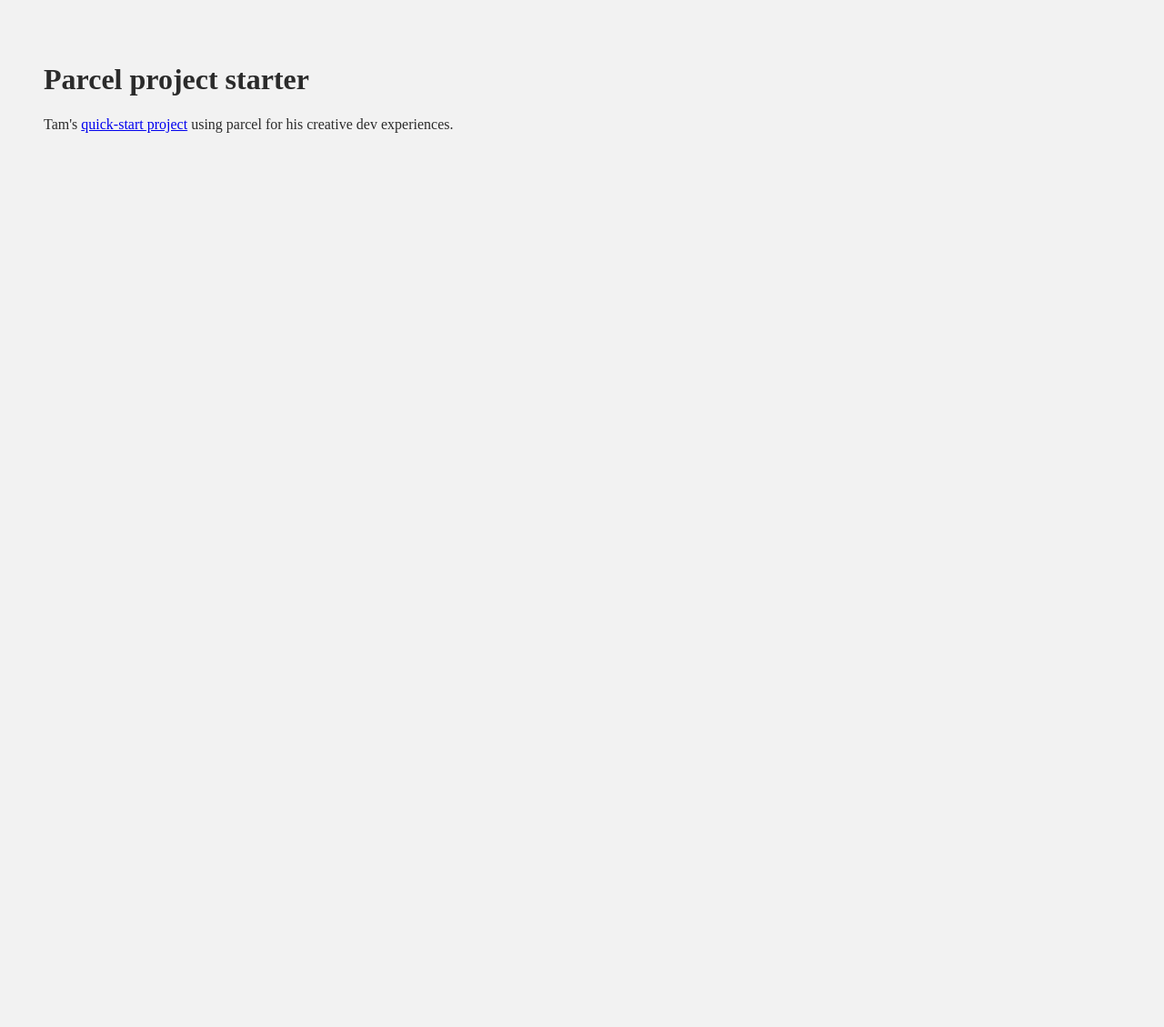
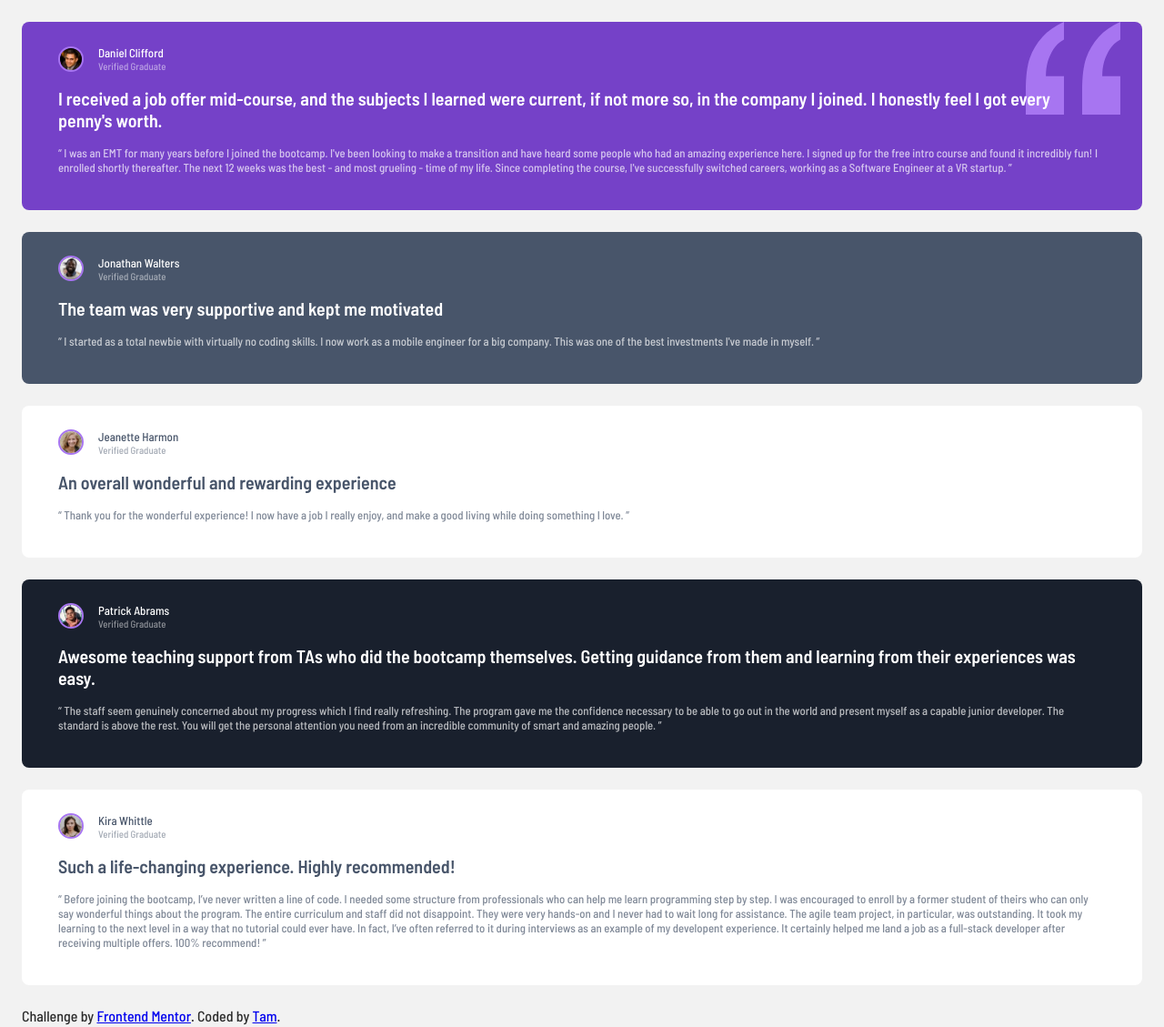
Before and after one commit to once-upon-a-tam/testimonials-grid-section, a website built with Parcel: page index.html in a window 1280 px wide. Shown: the whole page at 91% size. Before the commit the page ends 800 px from the top, so only its background shows below. Built offline with nearby package versions, Linux system fonts and the light colour scheme.

Commit message:
Frontend-mentor challenge solution.

```diff
--- a/index.html
+++ b/index.html
@@ -4,6 +4,8 @@
 	<meta charset="UTF-8">
 	<meta http-equiv="X-UA-Compatible" content="IE=edge">
 	<link rel="stylesheet" href="src/styles/index.scss">
+	<link rel="stylesheet" href="src/styles/pages/_testimonials.scss">
+
 	<!-- Canonical -->
     <link rel="canonical" href="https://www.example.com">
     <!-- Robots -->
@@ -12,28 +14,134 @@
     <meta name="viewport" content="width=device-width, initial-scale=1, minimum-scale=1, maximum-scale=5">
     <meta name="format-detection" content="telephone=no">
 	<!-- Title -->
-	<title>Tam's creative dev experiences</title>
+	<title>Tam's testimonials grid challenge</title>
 	<!-- Description -->
-	<meta name="description" content="One of Tam's tries at a creative dev effect.">
+	<meta name="description" content="Tam's solution to frontend-mentor's testimonials grid challenge.">
 	<!-- Social -->
     <!-- Twitter -->
     <meta name="twitter:card" content="summary_large_image">
-    <meta name="twitter:title" content="Tam's creative dev experiences">
-    <meta name="twitter:description" content="One of Tam's tries at a creative dev effect.">
+    <meta name="twitter:title" content="Tam's testimonials grid challenge">
+    <meta name="twitter:description" content="Tam's solution to frontend-mentor's testimonials grid challenge.">
     <meta name="twitter:image" content="#">
 
     <!-- Facebook -->
     <meta property="og:type" content="website">
     <meta property="og:url" content="https://www.example.com">
-    <meta property="og:title" content="Tam's creative dev experiences">
-    <meta property="og:description" content="One of Tam's tries at a creative dev effect.">
+    <meta property="og:title" content="Tam's testimonials grid challenge">
+    <meta property="og:description" content="Tam's solution to frontend-mentor's testimonials grid challenge.">
     <meta property="og:image" content="#">
     <meta property="og:image:width" content="1200">
     <meta property="og:image:height" content="630">
 </head>
 <body>
-	<h1>Parcel project starter</h1>
-	<p>Tam's <a href="https://github.com/simonfranza/parcel-projet-start">quick-start project</a> using parcel for his creative dev experiences.</p>
-	<script type="module" src="src/scripts/index.js"></script>
+	<main>
+		<article class="testimonial">
+			<header>
+				<img alt="Daniel Clifford" src="/assets/images/image-daniel.jpg">
+				<address>
+					<p>Daniel Clifford</p>
+					<p>Verified Graduate</p>
+				</address>
+			</header>
+			<blockquote>
+				<h1>I received a job offer mid-course, and the subjects I learned were current, if not more so,
+				in the company I joined. I honestly feel I got every penny's worth.</h1>
+
+				<p>
+					“ I was an EMT for many years before I joined the bootcamp. I've been looking to make a
+					transition and have heard some people who had an amazing experience here. I signed up
+					for the free intro course and found it incredibly fun! I enrolled shortly thereafter.
+					The next 12 weeks was the best - and most grueling - time of my life. Since completing
+					the course, I've successfully switched careers, working as a Software Engineer at a VR startup. ”
+				</p>
+			</blockquote>
+		</article>
+
+		<article class="testimonial">
+			<header>
+				<img alt="Jonathan Walters" src="/assets/images/image-jonathan.jpg">
+				<address>
+					<p>Jonathan Walters</p>
+					<p>Verified Graduate</p>
+				</address>
+			</header>
+			<blockquote>
+				<h1>The team was very supportive and kept me motivated</h1>
+
+				<p>
+					“ I started as a total newbie with virtually no coding skills. I now work as a mobile engineer
+					for a big company. This was one of the best investments I've made in myself. ”
+				</p>
+			</blockquote>
+		</article>
+
+		<article class="testimonial">
+			<header>
+				<img alt="Jeanette Harmon" src="/assets/images/image-jeanette.jpg">
+				<address>
+					<p>Jeanette Harmon</p>
+					<p>Verified Graduate</p>
+				</address>
+			</header>
+			<blockquote>
+				<h1>An overall wonderful and rewarding experience</h1>
+
+				<p>
+					“ Thank you for the wonderful experience! I now have a job I really enjoy, and make a good living
+					while doing something I love. ”
+				</p>
+			</blockquote>
+		</article>
+
+		<article class="testimonial">
+			<header>
+				<img alt="Patrick Abrams" src="/assets/images/image-patrick.jpg">
+				<address>
+					<p>Patrick Abrams</p>
+					<p>Verified Graduate</p>
+				</address>
+			</header>
+			<blockquote>
+				<h1>Awesome teaching support from TAs who did the bootcamp themselves. Getting guidance from them and
+				learning from their experiences was easy.</h1>
+
+				<p>
+					“ The staff seem genuinely concerned about my progress which I find really refreshing. The program
+					gave me the confidence necessary to be able to go out in the world and present myself as a capable
+					junior developer. The standard is above the rest. You will get the personal attention you need from
+					an incredible community of smart and amazing people. ”
+				</p>
+			</blockquote>
+		</article>
+
+		<article class="testimonial">
+			<header>
+				<img alt="Kira Whittle" src="/assets/images/image-kira.jpg">
+				<address>
+					<p>Kira Whittle</p>
+					<p>Verified Graduate</p>
+				</address>
+			</header>
+			<blockquote>
+				<h1>Such a life-changing experience. Highly recommended!</h1>
+
+				<p>
+					“ Before joining the bootcamp, I’ve never written a line of code. I needed some structure from
+					professionals who can help me learn programming step by step. I was encouraged to enroll by a former
+					student of theirs who can only say wonderful things about the program. The entire curriculum and staff
+					did not disappoint. They were very hands-on and I never had to wait long for assistance. The agile team
+					project, in particular, was outstanding. It took my learning to the next level in a way that no tutorial
+					could ever have. In fact, I’ve often referred to it during interviews as an example of my developent
+					experience. It certainly helped me land a job as a full-stack developer after receiving multiple offers.
+					100% recommend! ”
+				</p>
+			</blockquote>
+		</article>
+
+		<div class="attribution">
+		Challenge by <a href="https://www.frontendmentor.io?ref=challenge" target="_blank">Frontend Mentor</a>.
+		Coded by <a href="#">Tam</a>.
+		</div>
+	</main>
 </body>
 </html>
--- /dev/null
+++ b/src/styles/base/_typography.scss
@@ -0,0 +1,13 @@
+@font-face {
+	font-family: "Barlow Semi Condensed";
+	src: url("/assets/fonts/BarlowSemiCondensed-Medium.ttf");
+	font-weight: 500;
+	font-style: normal;
+  }
+
+@font-face {
+	font-family: "Barlow Semi Condensed";
+	src: url("/assets/fonts/BarlowSemiCondensed-SemiBold.ttf");
+	font-weight: 600;
+	font-style: normal;
+  }
--- a/src/styles/base/index.scss
+++ b/src/styles/base/index.scss
@@ -1 +1,18 @@
 @forward './reset';
+@forward './typography';
+
+/* Remove all animations, transitions and smooth scroll for people that prefer not to see them */
+@media (prefers-reduced-motion: reduce) {
+	html:focus-within {
+	  scroll-behavior: auto;
+	}
+
+	*,
+	*::before,
+	*::after {
+	  animation-duration: 0.01ms !important;
+	  animation-iteration-count: 1 !important;
+	  transition-duration: 0.01ms !important;
+	  scroll-behavior: auto !important;
+	}
+  }
--- a/src/styles/index.scss
+++ b/src/styles/index.scss
@@ -1,29 +1,2 @@
 @charset 'utf-8';
 @use './base' as *;
-
-body {
-	padding: 3em;
-}
-
-.hero {
-	height: 100%;
-	background: antiquewhite;
-	display: flex;
-	flex-direction: column;
-	align-items: center;
-	justify-content: center;
-	border-radius: 10px;
-
-	h1 {
-	  font-size: calc(54vw * 100 / 1440);
-	  margin-bottom: calc(12vw * 100 / 1440);
-	}
-
-	p {
-	  font-size: calc(24vw * 100 / 1440);
-	}
-  }
-
-  a {
-	text-decoration: underline;
-  }
--- /dev/null
+++ b/src/styles/pages/_testimonials.scss
@@ -0,0 +1,107 @@
+:root {
+	font-family: "Barlow Semi Condensed", sans-serif;
+	--clr-moderate-violet: hsl(263, 55%, 52%);
+}
+
+main {
+	padding: 1.5rem;
+	display: grid;
+	grid-template-columns: 1fr;
+	gap: 1.5rem;
+}
+
+.testimonial {
+	padding: 1.625rem 2.5rem;
+	background-color: #FFFFFF;
+	color: #48556A;
+	border-radius: .5rem;
+
+	header {
+		display: grid;
+		grid-template-columns: auto 1fr;
+		gap: 1rem;
+		align-items: center;
+
+		img {
+			height: 28px;
+			aspect-ratio: 1;
+			border-radius: 50%;
+			border: solid 2px #A775F1;
+		}
+
+		address {
+			font-style: normal;
+			font-weight: 500;
+			font-size: .81rem;
+
+			p {
+				margin: 0;
+			}
+
+			& > p:last-child {
+				filter: opacity(50%);
+				font-size: .68rem;
+			}
+		}
+	}
+
+	blockquote {
+		margin: 0;
+
+		h1 {
+			font-weight: 600;
+			font-size: 1.25rem;
+		}
+
+		p {
+			font-size: .8rem;
+			filter: opacity(70%);
+		}
+	}
+
+}
+
+.testimonial:nth-child(2n+1) {
+	color: #48556A;
+}
+
+.testimonial:first-child,
+.testimonial:nth-child(2n) {
+	color: hsl(0, 0%, 100%);
+}
+
+.testimonial:first-child {
+	background: url(/assets/images/bg-pattern-quotation.svg) top 0 right 1.5rem no-repeat, var(--clr-moderate-violet);
+}
+
+.testimonial:nth-child(2) {
+	background-color: #48556A;
+}
+
+.testimonial:nth-child(4) {
+	background-color: #19202D;
+}
+
+@media screen and (min-width: 1440px) {
+	main {
+		grid-template-columns: repeat(4, 1fr);
+		padding: 10rem;
+	}
+
+	.testimonial:first-child {
+		grid-column: span 2;
+	}
+
+	.testimonial:nth-child(3) {
+		grid-row: 2;
+	}
+
+	.testimonial:nth-child(4) {
+		grid-column: span 2;
+	}
+
+	.testimonial:nth-child(5) {
+		grid-column: 4;
+		grid-row: 1 / 3;
+	}
+}
```
Also changed, not shown: assets/fonts/BarlowSemiCondensed-Medium.ttf (added), assets/fonts/BarlowSemiCondensed-SemiBold.ttf (added), assets/images/bg-pattern-quotation.svg (added), assets/images/favicon-32x32.png (added), assets/images/image-daniel.jpg (added), assets/images/image-jeanette.jpg (added), assets/images/image-jonathan.jpg (added), assets/images/image-kira.jpg (added), assets/images/image-patrick.jpg (added).
